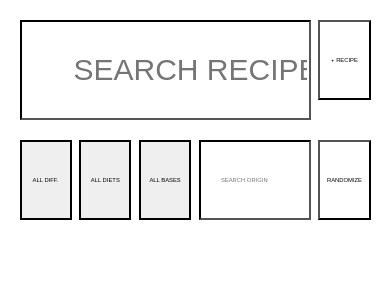
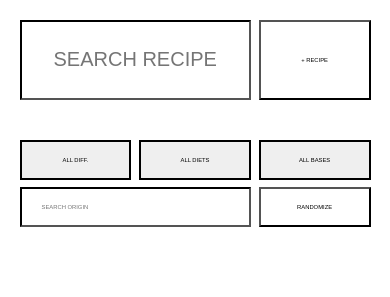
Before and after one commit to lucabusby/FoodSite, a plain HTML site: page index.html in a window 390 px wide. Shown: the top 297 px of the page. Drawn offline with Linux system fonts and the light colour scheme.

Commit message:
responsive changes

```diff
--- a/recipes.js
+++ b/recipes.js
@@ -255,7 +255,7 @@ const recipes = [
       "food": "vegetarian",
       "base": "rice",
       "origin": "Vietnam, Asia",
-      "imageLink": "https://usercontent.one/wp/veggieanh.com/wp-content/uploads/2023/05/Vegan-Summer-Rolls-6.jpg?media=1701510560",
+      "imageLink": "https://www.aheadofthyme.com/wp-content/uploads/2021/07/vietnamese-summer-rolls-with-chicken-2.jpg",
       "link": "https://veggieanh.com/vegan-summer-rolls/",
       "notes": ""
     },
--- a/styles.css
+++ b/styles.css
@@ -36,13 +36,13 @@ h1 {
 .search {
   display: auto;
   width: 100%;
-  height: 100px;
+  height: 100%;
   align-items: center;
   border-color: black;
   border-width: 2px;
   font-size: 30px;
   font-weight: 100;
-  text-indent: 50px;
+
   margin-bottom: 2vw;
   color: black;
   grid-column: 1 / 6;
@@ -124,6 +124,33 @@ h1 {
 @media screen and (max-width: 1000px) {
   .grid-container {
     grid-template-columns: repeat(auto-fill, minmax(33%, 1fr));
+  }
+
+  .search {
+    grid-column: span 4;
+    font-size: 20px;
+    text-indent: 30px;
+  }
+
+  .add-button {
+    grid-column: span 2;
+  }
+
+  .filter {
+    grid-template-columns: repeat(3, 1fr);
+    grid-template-rows: 40px 40px;
+  }
+
+  .dropdown {
+    grid-column: span 1;
+  }
+
+  .input {
+    grid-column: span 2;
+  }
+
+  .button {
+    grid-column: span 1;
   }
 }
 
```
